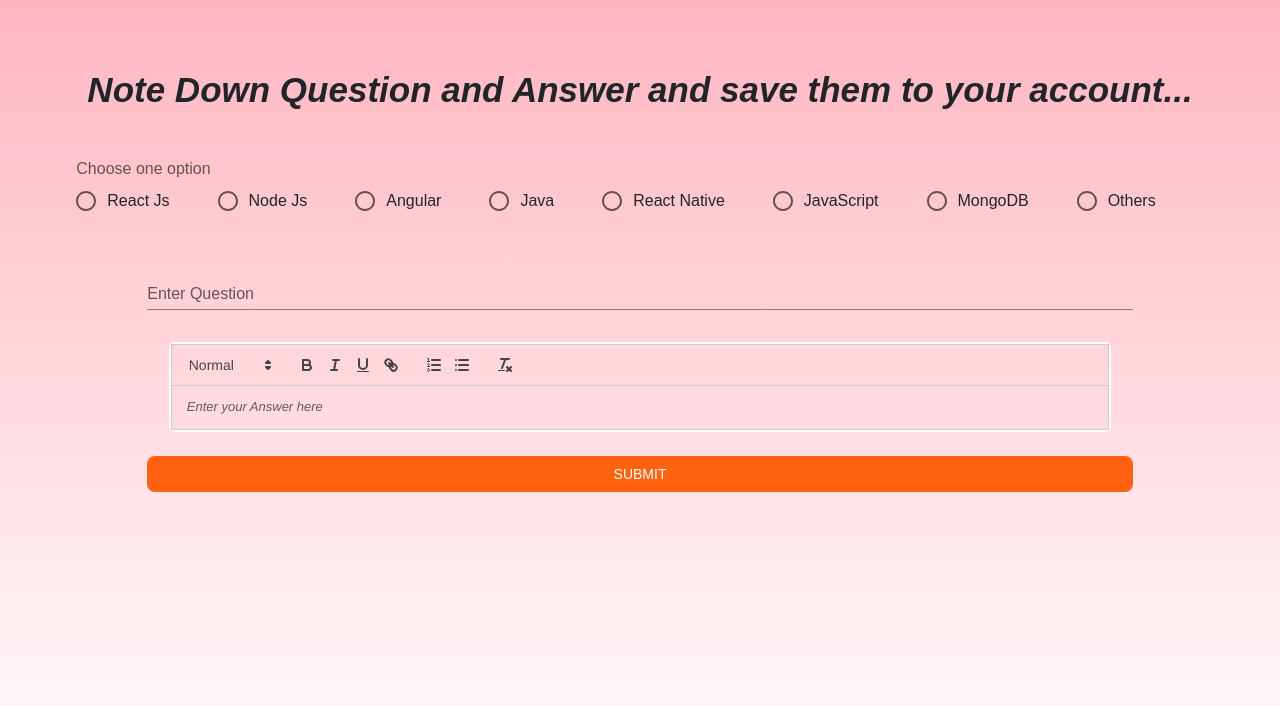
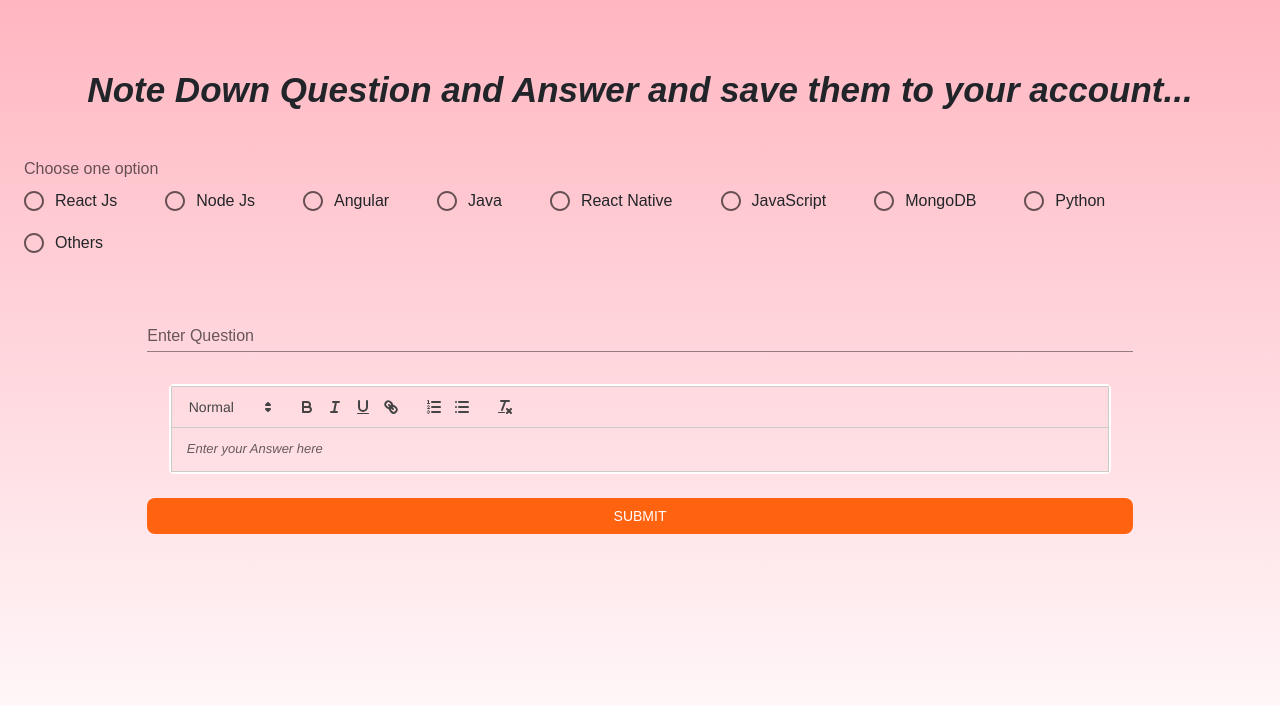
Before and after one commit to 9944098125/souvenir-frontend, a React (Create React App) app: page /create in a window 1280 px wide. Shown: the top 706 px of the page. Built offline with nearby package versions, Linux system fonts and the light colour scheme; sample sign-in values are in the browser's storage; a web font is replaced by a local one.

Commit message:
added python

```diff
--- a/src/Components/CreateQA.js
+++ b/src/Components/CreateQA.js
@@ -186,6 +186,12 @@ function CreateQA() {
               <FormControlLabel
                 value="8"
                 control={<Radio />}
+                label="Python"
+                sx={{ mr: { xs: 3, md: 6 } }}
+              />
+              <FormControlLabel
+                value="9"
+                control={<Radio />}
                 label="Others"
                 sx={{ mr: { xs: 3, md: 6 } }}
               />
--- a/src/Components/GetQA.js
+++ b/src/Components/GetQA.js
@@ -58,7 +58,7 @@ function GetQA() {
   }
   // console.log(responseData, "is the res");
   const filteredData = responseData.filter((item) =>
-    item.question.toLowerCase().includes(searchTerm.toLowerCase())
+    item.question.toLowerCase().includes(searchTerm.toLowerCase()),
   );
   // console.log('filtered', filteredData)
 
@@ -222,6 +222,12 @@ function GetQA() {
             <FormControlLabel
               value="8"
               control={<Radio />}
+              label="Python"
+              sx={{ mr: { xs: 3, md: 6 } }}
+            />
+            <FormControlLabel
+              value="9"
+              control={<Radio />}
               label="Others"
               sx={{ mr: { xs: 3, md: 6 } }}
             />
```
Also changed, not shown: 1 other file (tests, documents, lock files or other folders).
